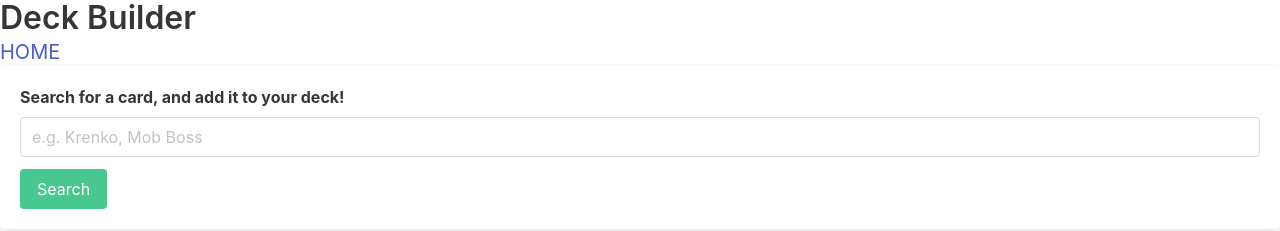
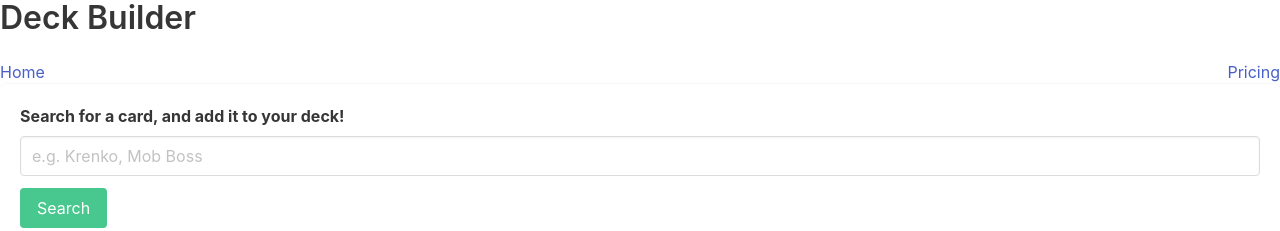
Before and after one commit to Jacksonwolfd20/MTG-Deck-Builder, a plain HTML site: page deck-builder.html in a window 1280 px wide. Shown: the top 231 px of the page. Drawn offline with nearby package versions, Linux system fonts and the light colour scheme.

Commit message:
replaced HOME <h2> element with a Bulma navbar menu

```diff
--- a/deck-builder.html
+++ b/deck-builder.html
@@ -16,14 +16,22 @@
     <header>
         <h1 class="title">Deck Builder</h1>
         <!-- links back to index.html -->
-        <h2 class="subtitle"><a href="#">HOME</a></h2>
+        <div class="navbar-menu">
+            <div class="navbar-start">
+                <a href="index.html">Home</a>
+            </div>
+            <!-- links to Pricing.html -->
+            <div class="navbar-end">
+                <a href="Pricing.html">Pricing</a>
+            </div>
+        </div>
     </header>
 
     <!-- Search Bar Structure -->
     <form class="box" id="search-box">
         <label class="label">Search for a card, and add it to your deck!</label>
         <div class="field">
-            <input class="input" type="text" placeholder="e.g. Krenko, Mob Boss" id="searchBar">
+            <input class="input" type="text" placeholder="e.g. Krenko, Mob Boss" id="search-bar">
         </div>
 
         <button class="button is-success" id="search-button">Search</button>
```
